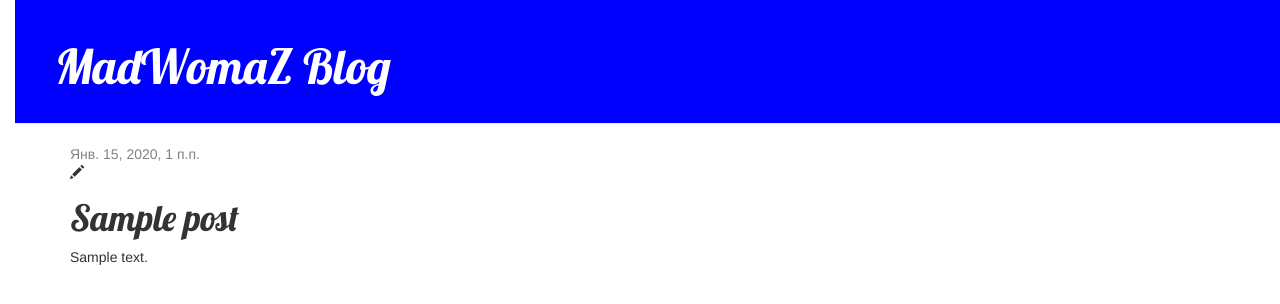
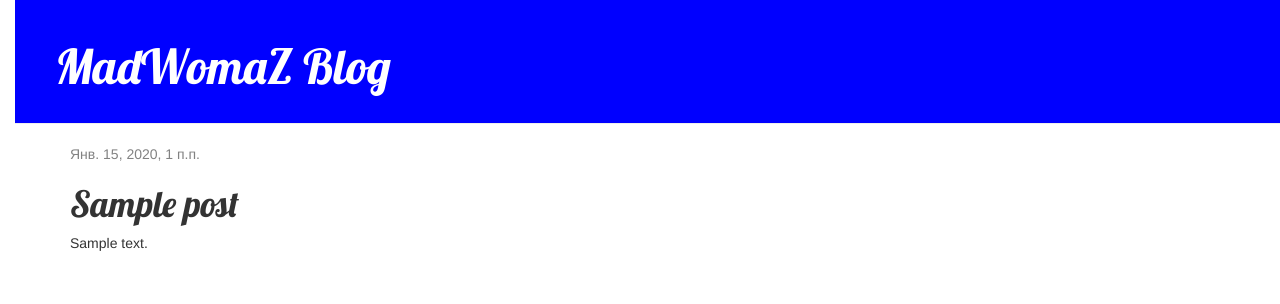
Before and after one commit to MadwomaZ/Django-blog, a Django app: page /post/1/ in a window 1280 px wide. Shown: the top 304 px of the page. Run offline with Django 3.2, Linux system fonts and the light colour scheme; tables that the repository leaves empty hold one stand-in row (values such as "Sample post"); some libraries are stand-ins or nearby versions.

Commit message:
Pencil fix

```diff
--- a/blog/templates/blog/post_detail.html
+++ b/blog/templates/blog/post_detail.html
@@ -9,8 +9,8 @@
         {% endif %}
         {% if user.is_authenticated %}
         	<a class="btn btn-default" href="{% url 'post_edit' pk=post.pk %}">
+       		<span class="glyphicon glyphicon-pencil"></span></a>
         {% endif %}
-       	<span class="glyphicon glyphicon-pencil"></span></a>
         <h1>{{ post.title }}</h1>
         <p>{{ post.text|linebreaksbr }}</p>
     </div>
```
